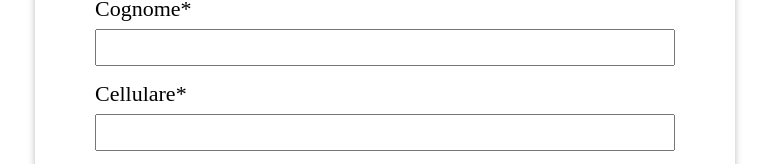
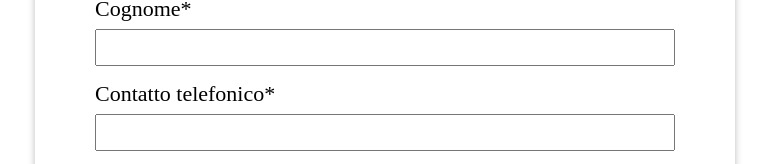
Before and after one commit to Marse9713/Lavoro_tesi, a plain HTML site: page gestionale_rhind/html/nuovo_utente.html in a window 1280 px wide. Shown: the part 225-389 px from the top of the page, without its empty margins (255-1024 px from the left). Drawn offline with Linux system fonts and the light colour scheme.

Commit message:
ultimo commit di giornata

```diff
--- a/gestionale_rhind/html/nuovo_utente.html
+++ b/gestionale_rhind/html/nuovo_utente.html
@@ -41,7 +41,7 @@
         </div>
 
         <div class="phone text-field" id="cell">
-            <label>Cellulare*</label>
+            <label>Contatto telefonico*</label>
             <input type="text" name="phone" id="phone" autocomplete="off" onkeydown="nextc(event)" oninput="this.value = this.value.replace(/[^0-9.]/g, '').replace(/(\..*)\./g, '$1');">
         </div>
 
```
